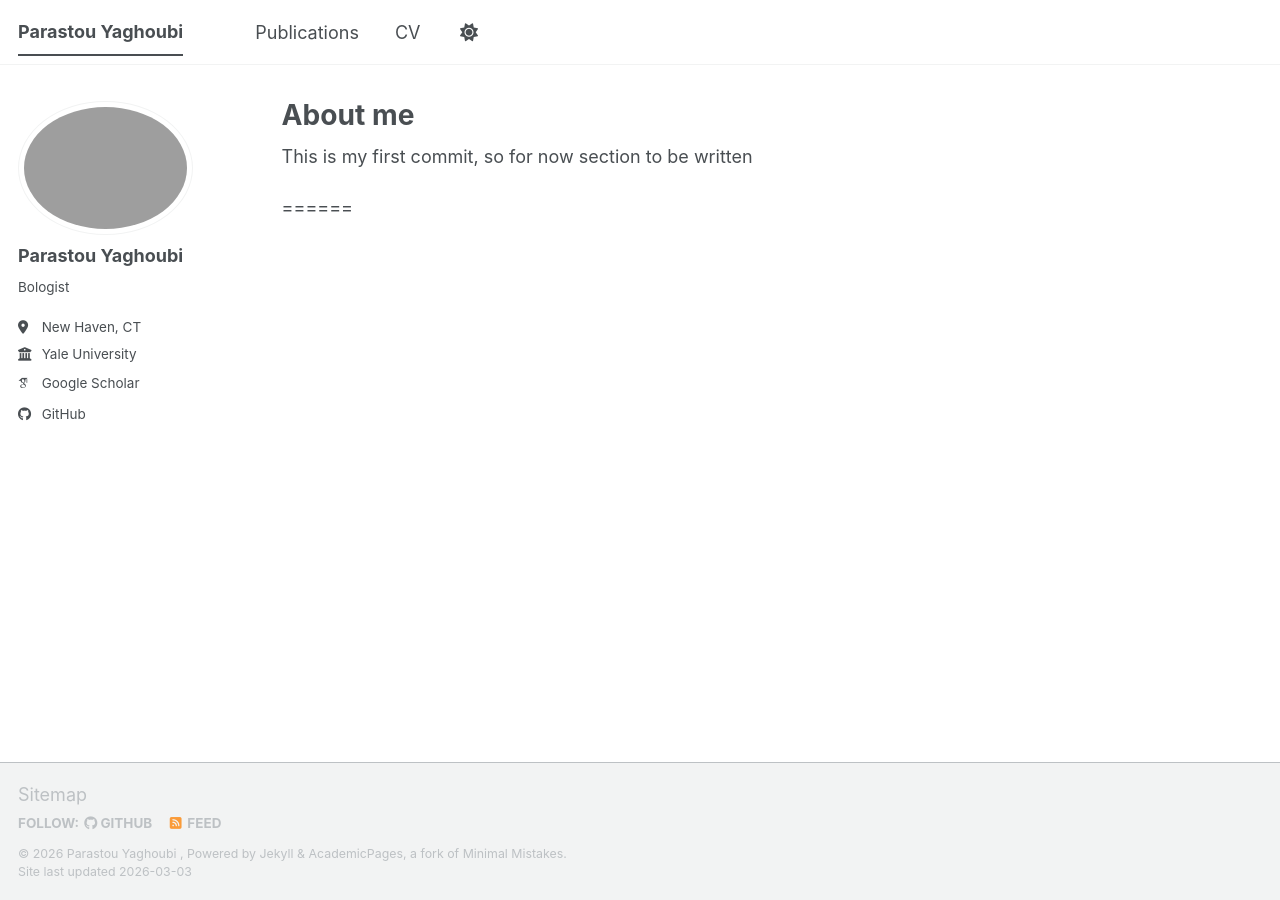
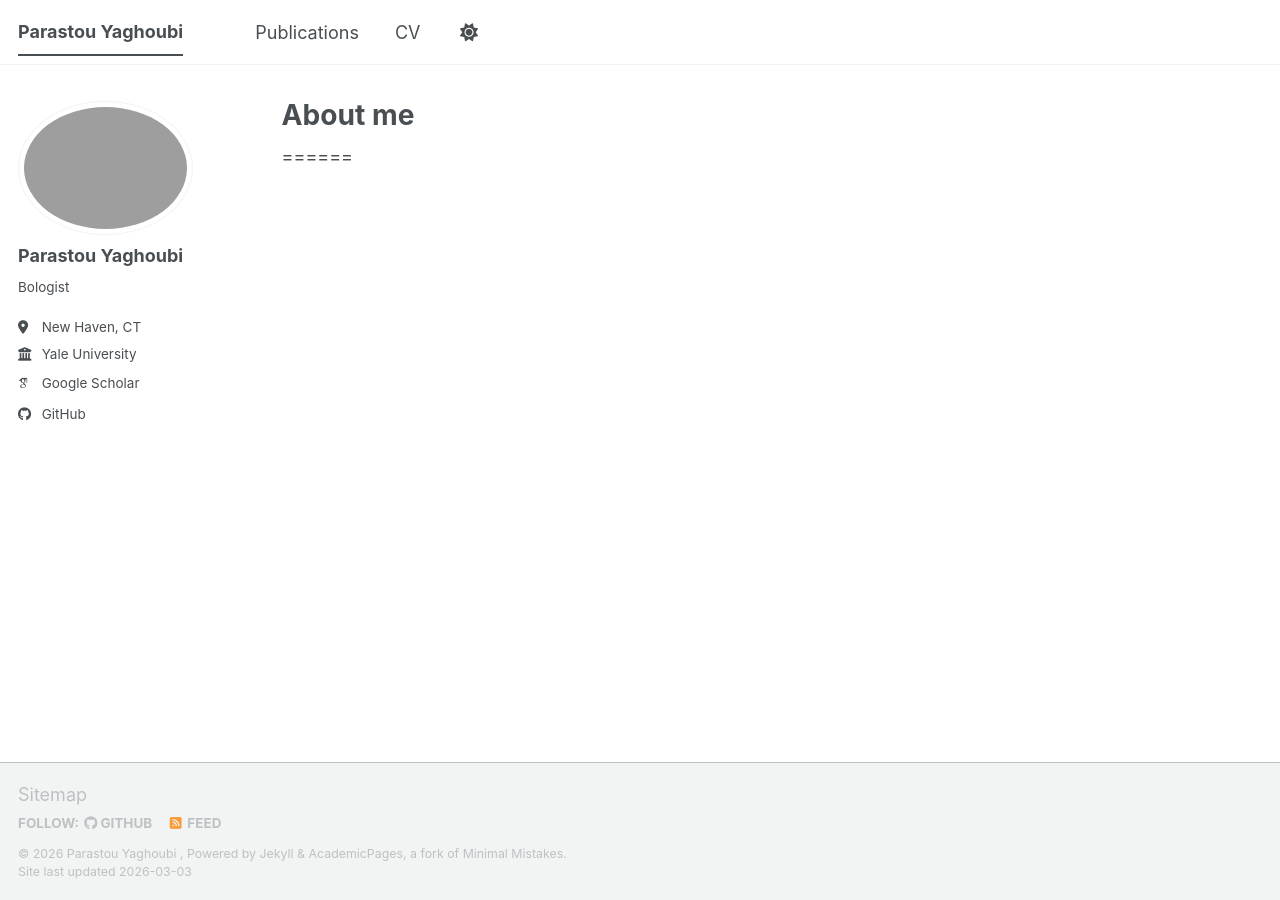
Before and after one commit to parastou-yaghoubi/parastou-yaghoubi.github.io, a Jekyll site: the page built from _pages/about.md, in a window 1280 px wide. Built offline with Jekyll 4.4.1, drawn with Linux system fonts in a browser that asks for light colours; some web fonts are replaced; a script bundle is joined from its source files by our own code; library files that are not in the unit come from our copies.

Commit message:
Update about.md

```diff
--- a/_pages/about.md
+++ b/_pages/about.md
@@ -7,6 +7,5 @@ redirect_from:
   - /about.html
 ---
 
-This is my first commit, so for now section to be written
 
 ======
```
